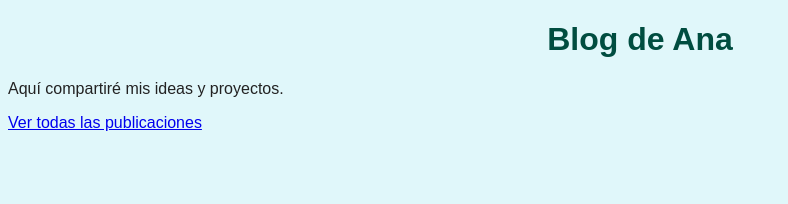
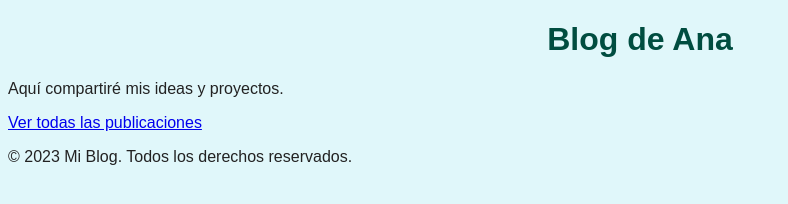
Before and after one commit to jaimesevillaana/my-personal-blog, a plain HTML site: page index.html in a window 1280 px wide. Shown: the whole page, without its empty margins (0-788 px from the left). Drawn offline with Linux system fonts and the light colour scheme.

Commit message:
feat: Añadir pie de página global

```diff
--- a/index.html
+++ b/index.html
@@ -1,2 +1,3 @@
 <!DOCTYPE html><html lang="es"><head><meta charset="UTF-8"><title>Mi Blog Personal</title><link rel="stylesheet" href="style.css"></head><body><h1>Blog de Ana</h1><p>Aquí compartiré mis ideas y proyectos.</p></body></html>
 <p><a href="archive.html">Ver todas las publicaciones</a></p>
+<footer><p>© 2023 Mi Blog. Todos los derechos reservados.</p></footer>
```
